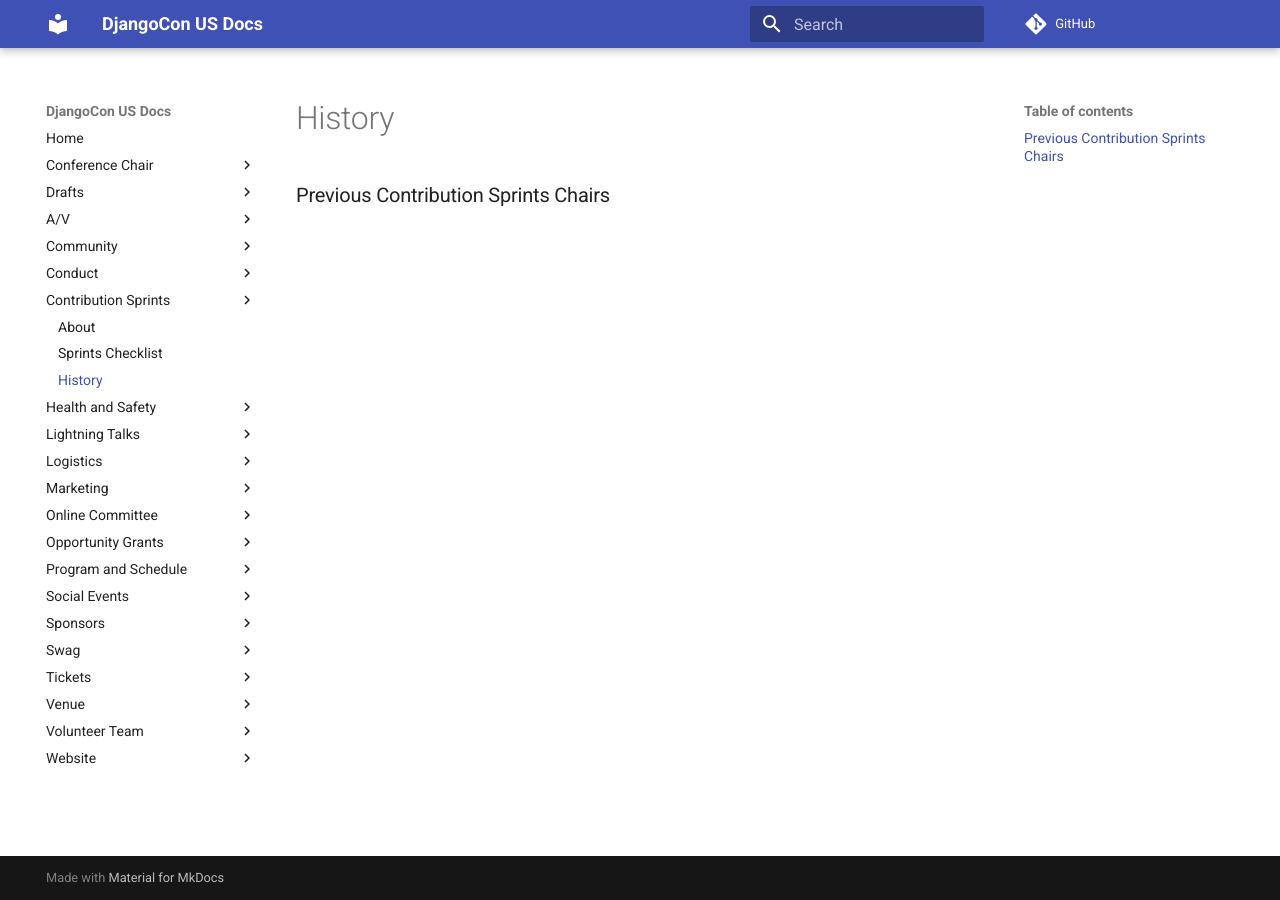
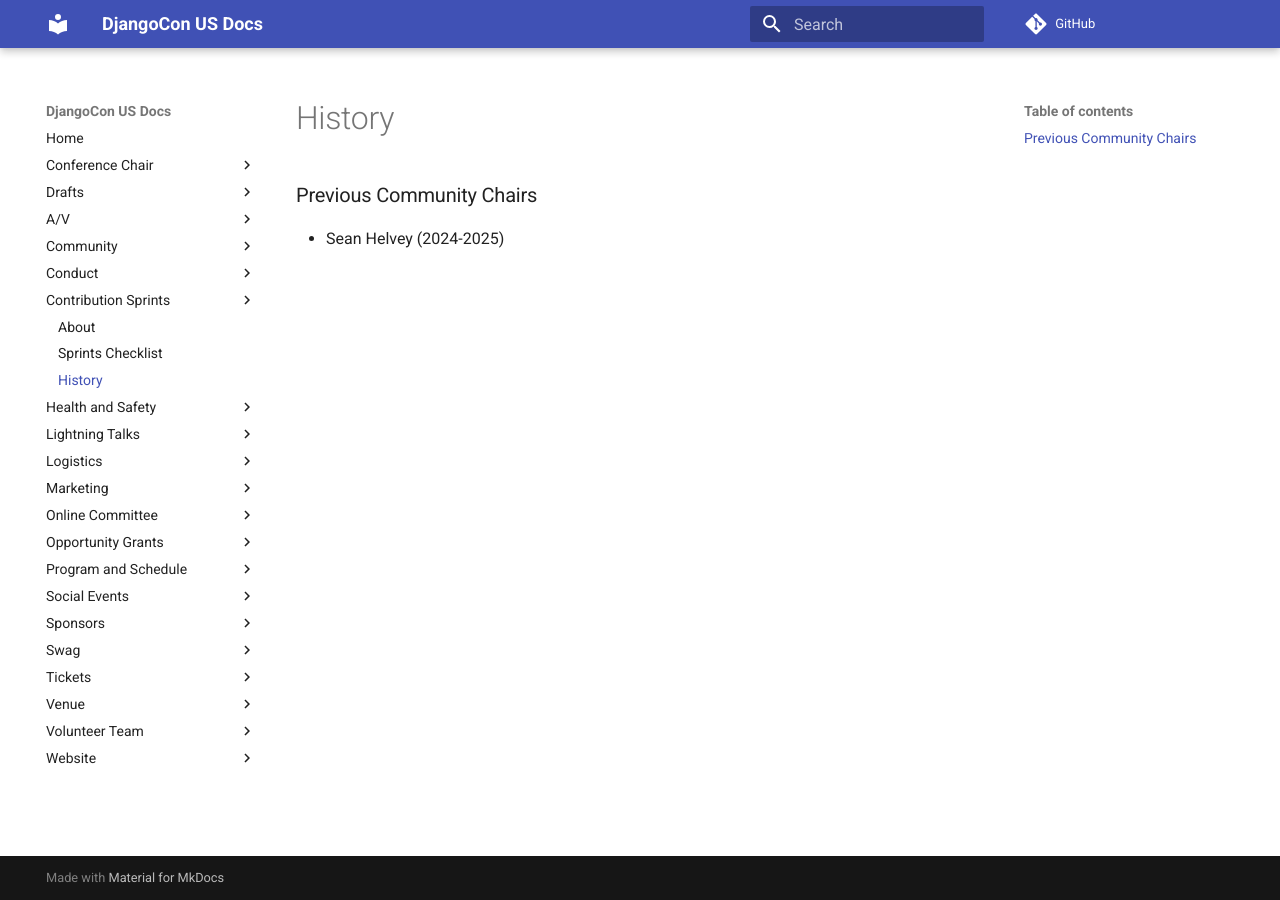
Before and after one commit to djangocon/djangocon-us-docs, an MkDocs documentation site: the page built from docs/contribution_sprints/history.md, in a window 1280 px wide. Built offline with MkDocs 1.6.1 and Material for MkDocs 9.7.7, drawn with Linux system fonts in a browser that asks for light colours; comment, search, counter and statistics services are not loaded.

Commit message:
Add Sean to history along with a few checklist items.

```diff
--- a/docs/contribution_sprints/history.md
+++ b/docs/contribution_sprints/history.md
@@ -5,4 +5,7 @@
 nav_order: 3
 ---
 
-## Previous Contribution Sprints Chairs
+
+## Previous Community Chairs
+
+- Sean Helvey (2024-2025)
```
Also changed, not shown: docs/contribution_sprints/checklist.md (+2 -0 lines).
